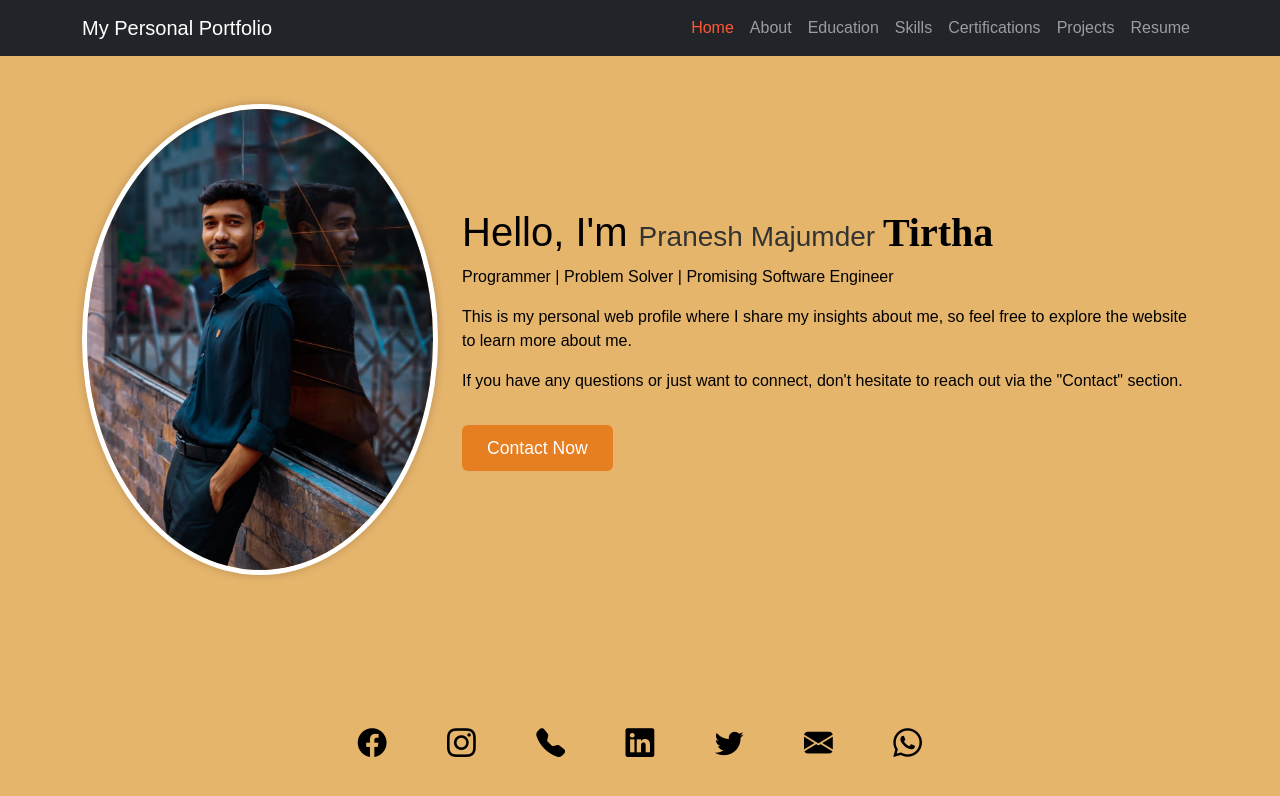
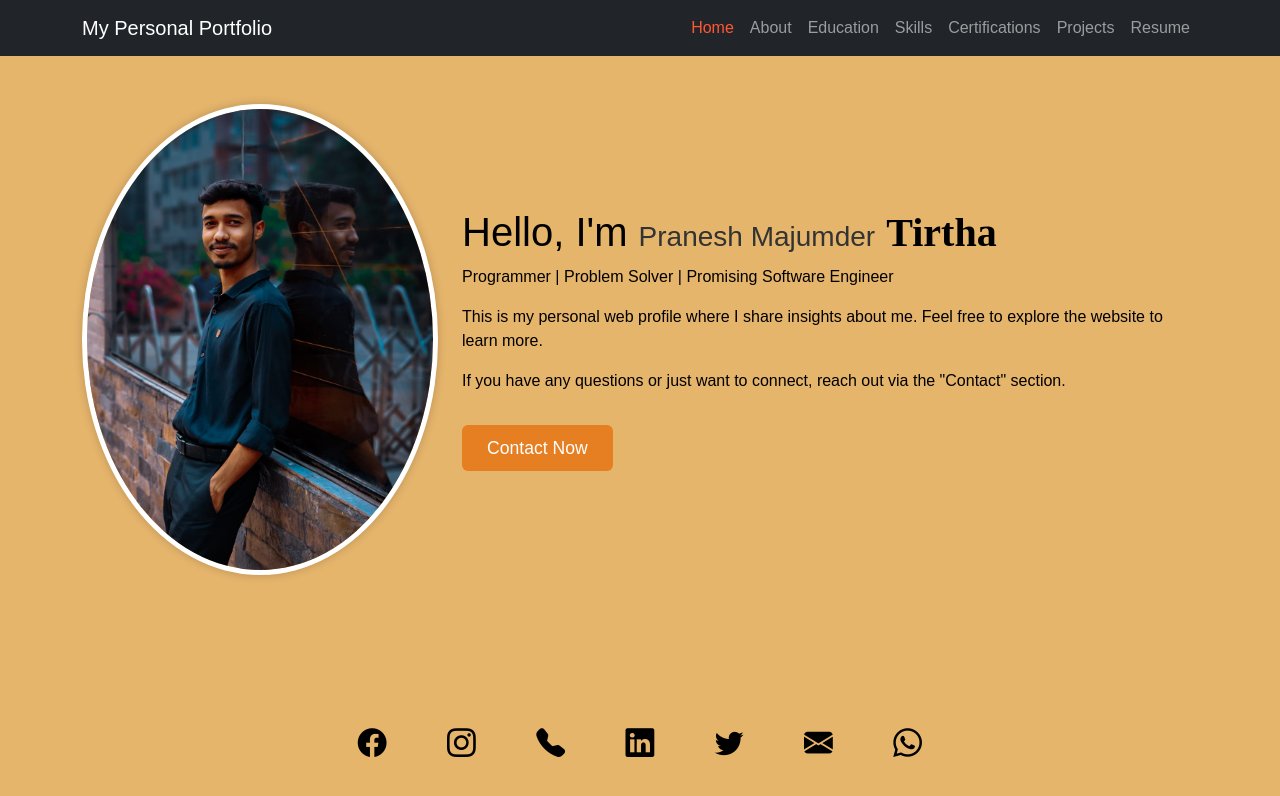
Before and after one commit to praneshtirtha/My-personal-Portfolio, a plain HTML site: page index.html in a window 1280 px wide. Drawn offline with nearby package versions, Linux system fonts and the light colour scheme.

Commit message:
Update index.html

```diff
--- a/index.html
+++ b/index.html
@@ -9,6 +9,7 @@
   <link rel="stylesheet" href="css/style.css" />
 </head>
 <body>
+  <div class="wrapper">
     <nav class="navbar navbar-expand-lg navbar-dark bg-dark">
       <div class="container">
         <a class="navbar-brand" href="index.html">My Personal Portfolio</a>
@@ -24,12 +25,11 @@
             <li class="nav-item"><a class="nav-link" href="certi.html">Certifications</a></li>
             <li class="nav-item"><a class="nav-link" href="projects.html">Projects</a></li>
             <li class="nav-item"><a class="nav-link" href="resume.html">Resume</a></li>
-          <!-- <li class="nav-item"><a class="nav-link" href="contact.html">Contact</a></li> -->
           </ul>
         </div>
       </div>
     </nav>
-  <section class="container my-5">
+    <section class="container my-5 flex-grow-1">
       <div class="row align-items-center">
         <div class="col-md-4 text-center">
           <img src="b1.jpg" alt="Profile Picture" class="img-fluid rounded-circle profile-img" />
@@ -37,19 +37,17 @@
         <div class="col-md-8">
           <h1>
             Hello, I'm
-          <span class="name-small"> Pranesh Majumder </span>
+            <span class="name-small">Pranesh Majumder</span>
             <span class="name-highlight">Tirtha</span>
           </h1>
           <p>Programmer | Problem Solver | Promising Software Engineer</p>
-        <p>This is my personal web profile where I share my insights about me, so feel free to explore the website to learn more about me.</p>
-        <p>If you have any questions or just want to connect, don't hesitate to reach out via the "Contact" section.</p>
+          <p>This is my personal web profile where I share insights about me. Feel free to explore the website to learn more.</p>
+          <p>If you have any questions or just want to connect, reach out via the "Contact" section.</p>
           <a href="contact.html" class="btn btn-primary mt-3">Contact Now</a>
         </div>
       </div>
     </section>
-
-
-  <footer class="social-footer text-center py-4">
+    <footer class="social-footer text-center py-4 mt-auto">
       <a href="https://www.facebook.com/share/1CpgXnFxLA/" target="_blank" aria-label="Facebook"><i class="bi bi-facebook mx-2"></i></a>
       <a href="https://www.instagram.com/_tirtha_____/" target="_blank" aria-label="Instagram"><i class="bi bi-instagram mx-2"></i></a>
       <a href="tel:01648054148" target="_blank" aria-label="Call"><i class="bi bi-telephone-fill mx-2"></i></a>
@@ -58,6 +56,7 @@
       <a href="mailto:pranesh.tirtha@northsouth.edu" target="_blank" aria-label="Email"><i class="bi bi-envelope-fill mx-2"></i></a>
       <a href="https://wa.me/8801648054148" target="_blank" aria-label="WhatsApp"><i class="bi bi-whatsapp mx-2"></i></a>
     </footer>
+  </div>
   <script src="https://cdn.jsdelivr.net/npm/bootstrap@5.3.2/dist/js/bootstrap.bundle.min.js"></script>
 </body>
 </html>
```
Lines whose indentation alone changed are shown as unchanged.
